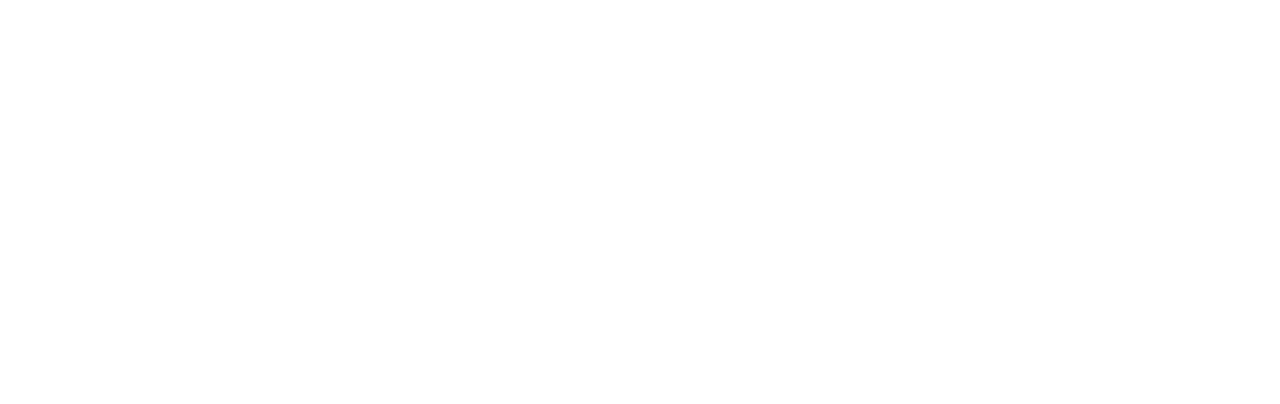
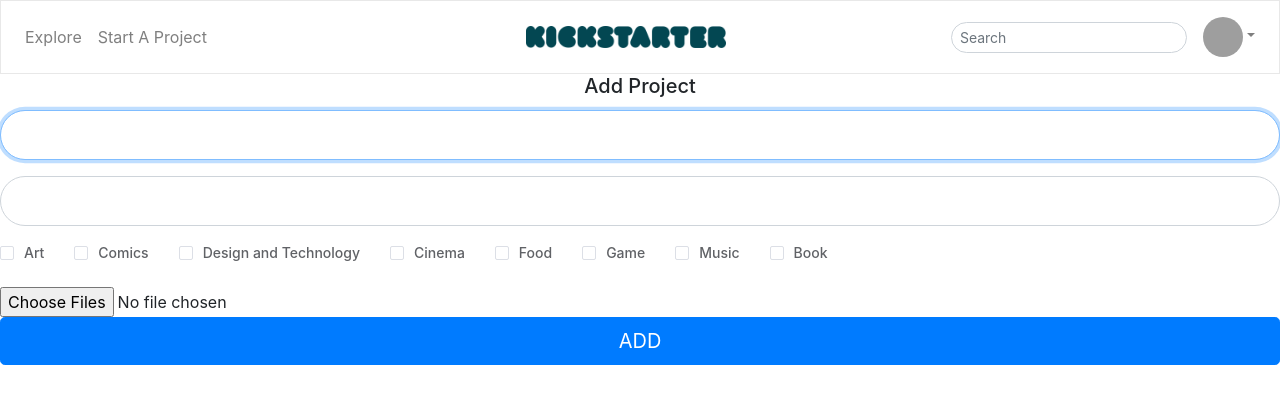
Before and after one commit to adriviv/kickstarter, a Vue app: page /update/1 in a window 1280 px wide. Shown: the top 404 px of the page. Built offline with nearby package versions, Linux system fonts and the light colour scheme; no server answers; grey boxes are pictures that could not be loaded.

Commit message:
update done

```diff
--- a/src/router.js
+++ b/src/router.js
@@ -5,6 +5,7 @@
 import Signup from './views/Signup.vue'
 import Login from './views/Login.vue'
 import addProject from './views/addProject.vue'
+import updateProject from './views/updateProject.vue'
 
 
 Vue.use(Router)
@@ -24,6 +25,16 @@
       component: Show
     },
     {
+      path: '/add',
+      name: 'addProject',
+      component: addProject
+    },
+    {
+       path: '/update/:Pid',
+       name: 'updateProject',
+       component: updateProject
+     },
+    {
       path: '/signup',
       name: 'signup',
       component: Signup
@@ -33,11 +44,7 @@
       name: 'login',
       component: Login
     },
-    {
-      path: '/add',
-      name: 'addProject',
-      component: addProject
-    },
+
     {
       path: '/about',
       name: 'about',
--- a/src/views/Show.vue
+++ b/src/views/Show.vue
@@ -16,6 +16,8 @@
                     <div class='project-description'>DESCRIPTION :{{project.description}}</div>
                     <div class='project-tags'>TAGS :{{project.tags}}</div>
                     <div class='project-date'>DATE :{{project.created}}</div>
+
+                    <button @click='update(proId)' class='update btn'>update</button>
 
                 </div>
             </div>
@@ -98,6 +100,10 @@
                 console.log('nihao',this.project)
             });
         },
+
+        update(proId) {
+             this.$router.push({name:'updateProject',params:{_id:proId}})
+        },
     },
 }
 </script>
--- /dev/null
+++ b/src/views/updateProject.vue
@@ -0,0 +1,116 @@
+<template>
+   <div class="updateProject">
+
+    <Navbar></Navbar>
+
+
+
+      <body>
+        <h5 class="card-title text-center">Add Project</h5>
+        <form  class="form-project" id='project-form' @submit.prevent="processForm">
+          <div class="form-label-group">
+            <input v-model="projectName" type="text" id="inputName" class="form-control" placeholder="Project name" required autofocus>
+            <label for="inputName">{{project.name}}</label>
+          </div>
+           <div class="form-label-group">
+            <input v-model="projectDescription" type="text" id="inputDescription" class="form-control" placeholder="Project Description" required autofocus>
+            <label for="inputDescription">{{project.description}}</label>
+          </div>
+
+          <div class="form-label-group">
+            <el-checkbox-group v-model="checkList">
+              <el-checkbox label="Art"></el-checkbox>
+              <el-checkbox label="Comics"></el-checkbox>
+              <el-checkbox label="Design and Technology"></el-checkbox>
+              <el-checkbox label="Cinema"></el-checkbox>
+              <el-checkbox label="Food"></el-checkbox>
+              <el-checkbox label="Game"></el-checkbox>
+              <el-checkbox label="Music"></el-checkbox>
+              <el-checkbox label="Book"></el-checkbox>
+            </el-checkbox-group>
+         </div>
+
+
+         <input type="file" multiple :name="uploadFieldName" accept="image/*" class="input-file">
+
+
+
+        <button class="btn btn-lg btn-primary btn-block text-uppercase" type="submit">Add</button>
+
+        </form>
+      </body>
+    </div>
+</template>
+
+<style>
+</style>
+
+
+
+<script>
+import axios from "axios";
+import Navbar from "@/components/Navbar"
+
+export default {
+    name: "updateProject",
+      components: {
+      Navbar
+
+  },
+
+
+
+ data() {
+    return {
+    project: [],
+    projectName: '',
+    projectDescription:'',
+    checkList: [],
+    photo: '',
+    id:''
+
+    };
+  },
+
+  mounted () {
+      this.loadData();
+  },
+
+  methods: {
+        loadData() {
+            let id = this.$route.params.Pid
+            axios
+            .get("/show/:slug")
+            .then(response => {
+                //console.log('LA REPONSE', response)
+                this.project = response.data
+                this.checkList = response.data.tags
+                this.projectName = response.data.name
+                this.projectDescription = response.data.description
+                this.id = response.data._id
+               //  console.log('LE PROJET', this.project)
+            });
+        },
+
+
+    processForm: function() {
+      alert('Processing!');
+            let slug = this.$route.params.Pid
+
+      axios({
+            method: 'POST',
+            url: '/add/:slug',
+            data: { name: this.projectName,
+            description: this.projectDescription,
+            tags: this.checkList,
+            photo: this.uploadFieldName,
+            id: this.id}
+            })
+      .then(response => {
+          console.log('addproject', response)
+          window.location.href = 'http://localhost:8080/'
+          });
+    },
+  },
+};
+</script>
```
